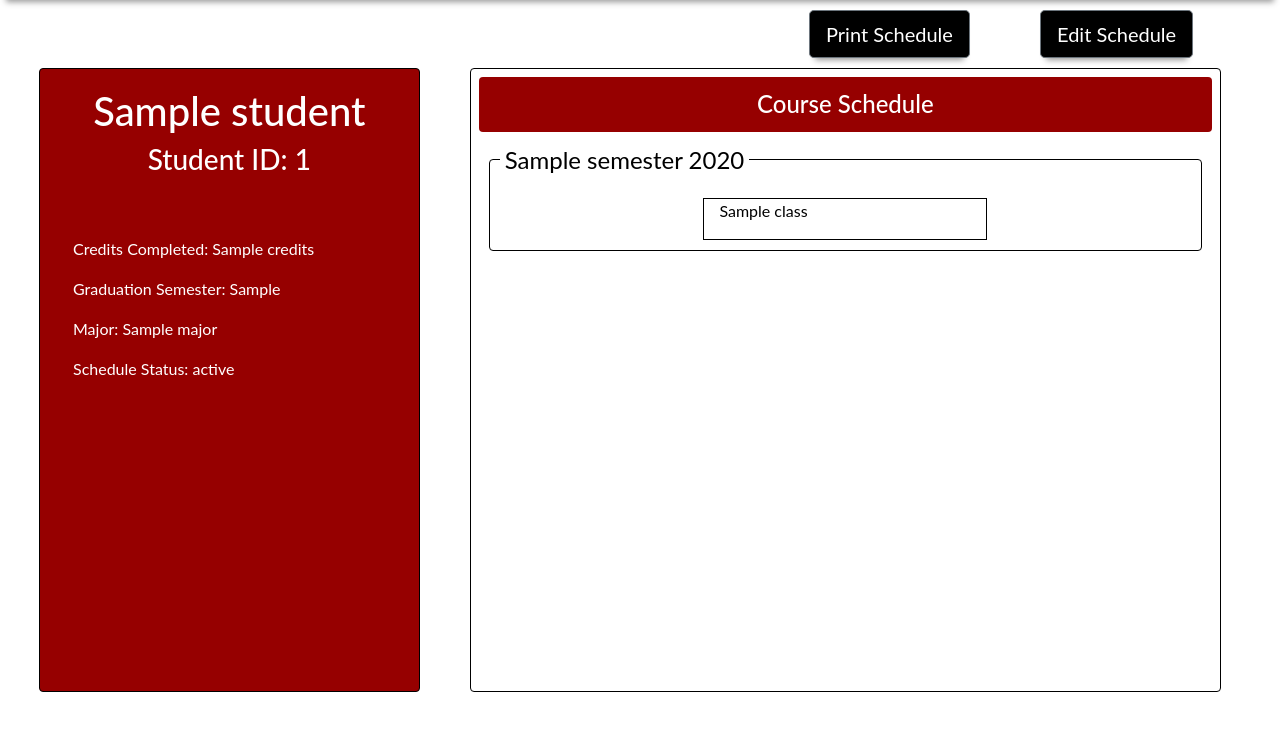
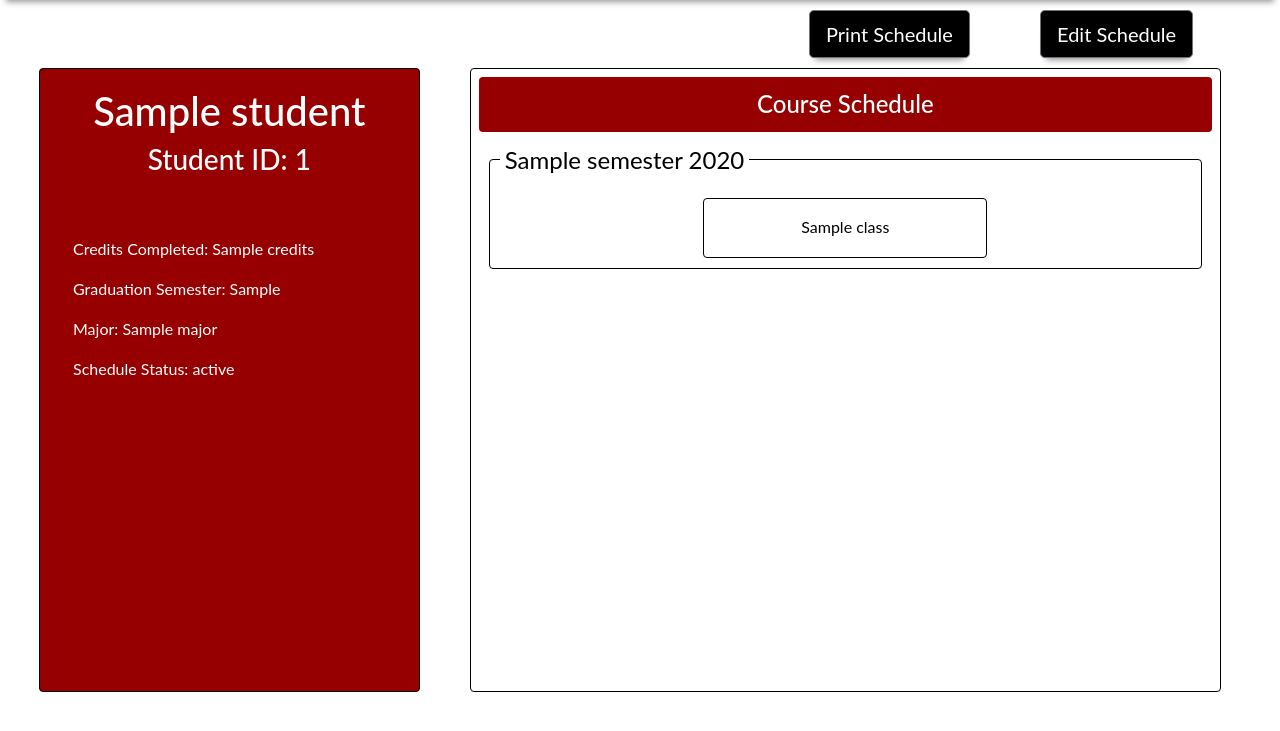
Before and after one commit to redParrot17/Senior-Project-CAZM, a Flask app: template templates/studentLanding.html in a window 1280 px wide. Shown: the part 56-787 px from the top of the page. Run offline with Flask 2, Linux system fonts and the light colour scheme; the template is opened without the code that fills it: most values are stand-ins (such as "Sample title", 1, 10 or a date in 2020); some libraries are stand-ins or nearby versions.

Commit message:
tiny edit that I forgot to make to update a page

```diff
--- a/templates/studentLanding.html
+++ b/templates/studentLanding.html
@@ -49,7 +49,7 @@
 
             <!-- Student Information -->
             <div class="col-4 mainCol">
-                <div class="bg-gcc-primary p-2 student-info rounded border" id="StudentInfo">
+                <div class="bg-gcc-primary p-2 mb-3 student-info rounded border" id="StudentInfo">
                     <h1>{{ student.get("name") }}</h1>
                     <h3>Student ID: {{ student.get("id") }}</h3>
                     <div class="container" style="height:40px"></div>
@@ -76,8 +76,8 @@
                       <div class="container rounded">
                           <div class="row justify-content-center">
                               {%endif%}
-                              <div class="col-5">
-                                  <p>{{class}}</p>
+                              <div class="col-5 rounded" style="height: 60px; text-align:center; vertical-align: middle">
+                                  <div class="p-3">{{class}}</div>
                               </div>
                               {% if loop.index % 2 == 0 or loop.index == loop.length %}
                           </div>
```
